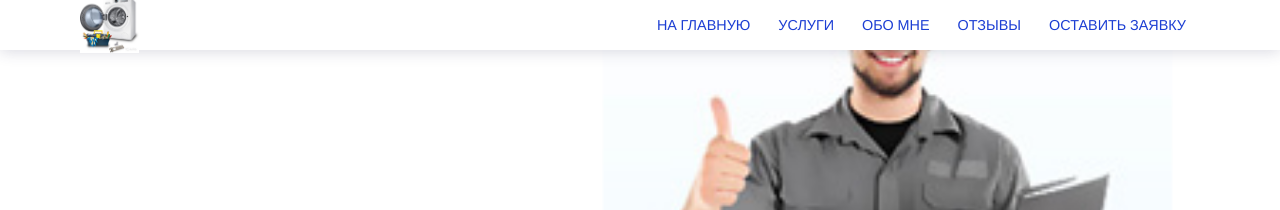
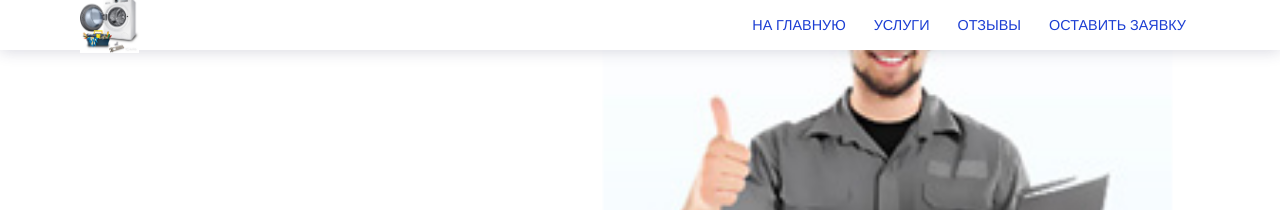
Before and after one commit to fedorsma/fedorsma.github.io, a Jekyll site: the page built from index.html, in a window 1280 px wide. Shown: the top 210 px of the page. Built offline with Jekyll 4.4.1, drawn with Linux system fonts in a browser that asks for light colours.

Commit message:
Update main-menu.html

```diff
--- a/_includes/main-menu.html
+++ b/_includes/main-menu.html
@@ -2,7 +2,6 @@
   <ul>
     <li><a href="{{site.baseurl}}/" class="{% if page.url == '/' %}current{% endif %}">На главную</a></li>
     <li><a href="{{site.baseurl}}/services/" class="{% if page.url contains 'services' %}current{% endif %}">Услуги</a></li>
-    <li><a href="{{site.baseurl}}/team/" class="{% if page.url contains 'team' %}current{% endif %}">Обо мне</a></li>
     <li><a href="{{site.baseurl}}/testimonials/" class="{% if page.url contains 'testimonials' %}current{% endif %}">Отзывы</a></li>
     <li><a href="{{site.baseurl}}/contact/" class="{% if page.url contains 'contact' %}current{% endif %}">Оставить заявку</a></li>
   </ul>
```
